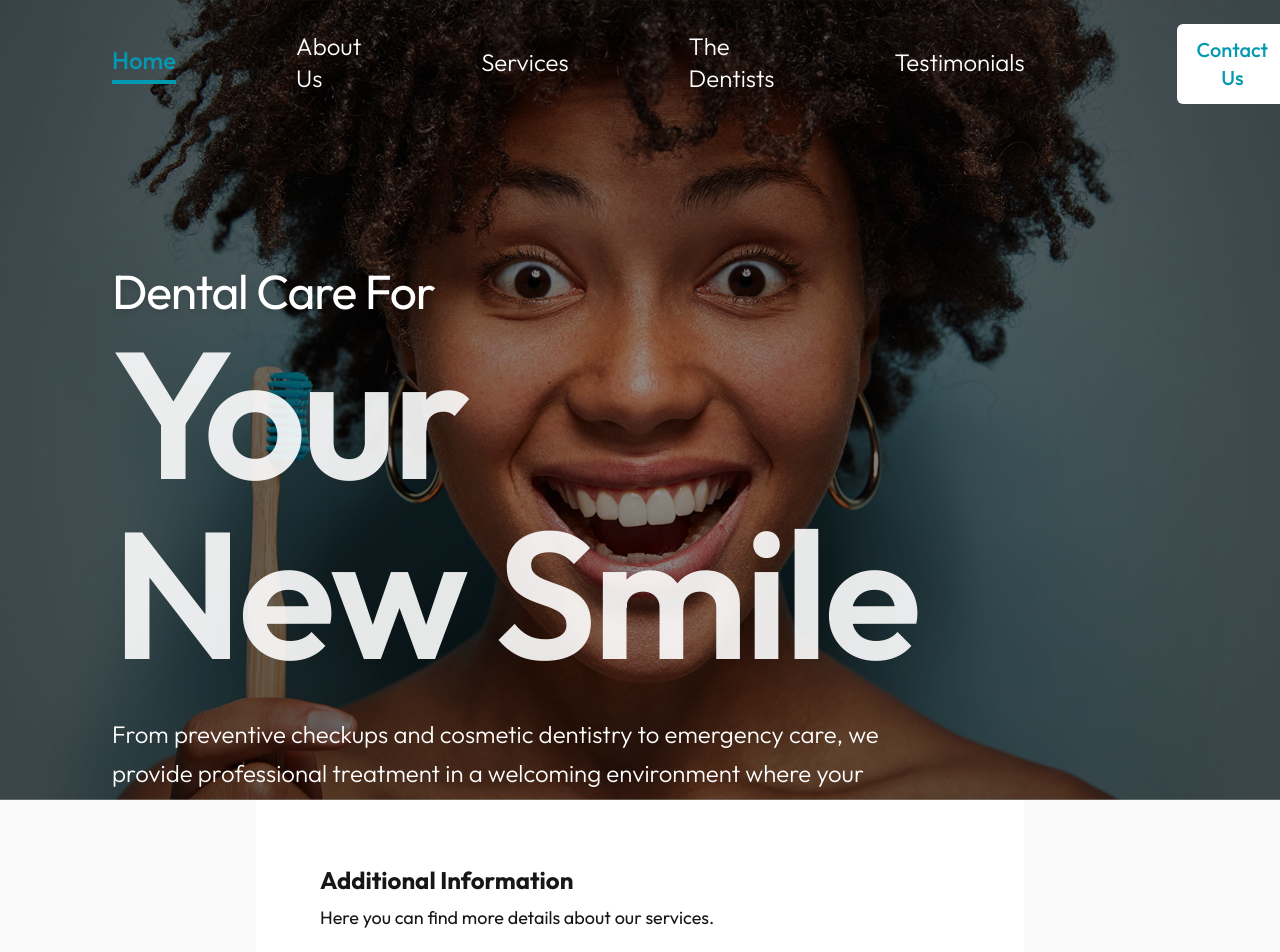
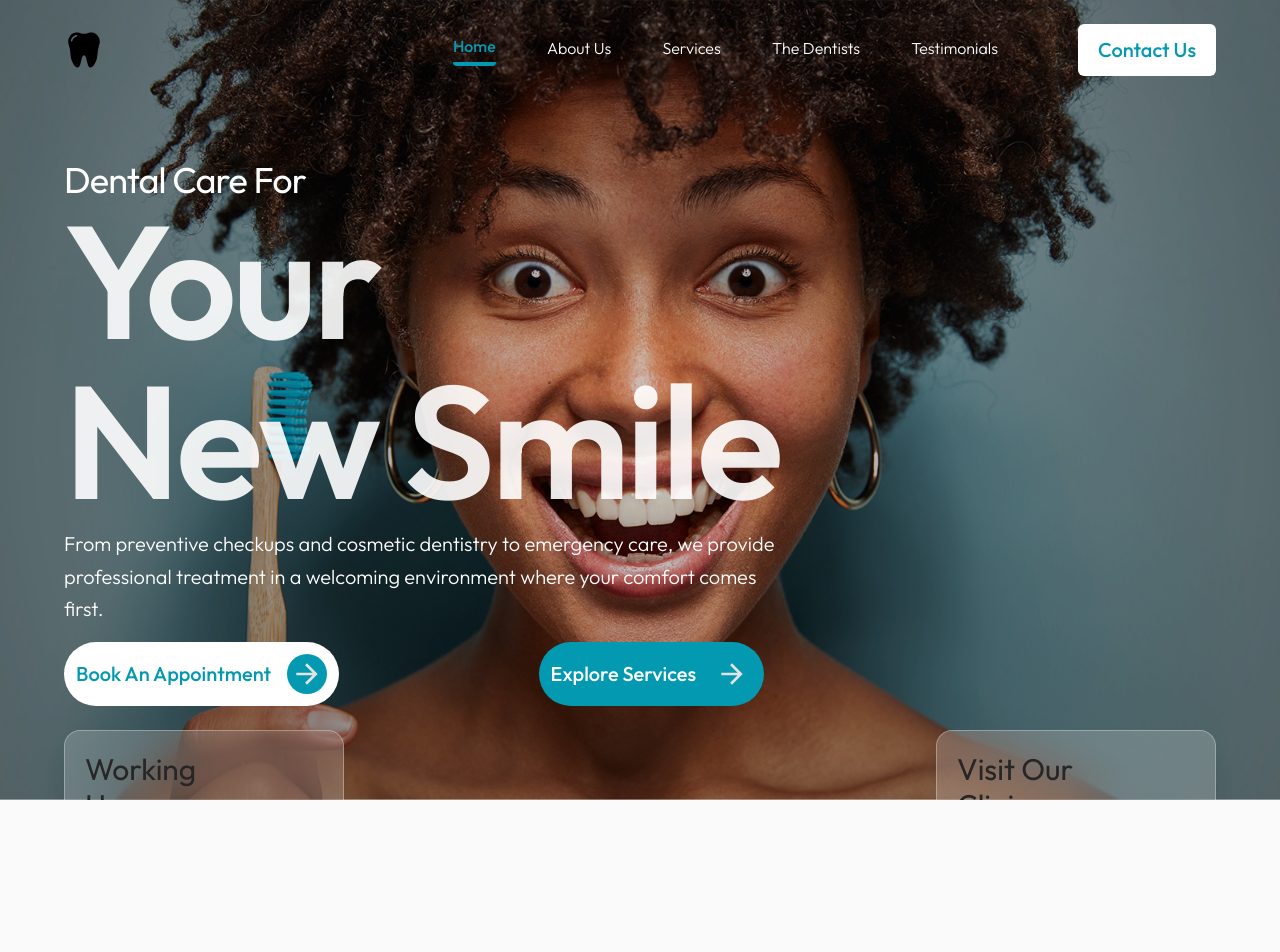
Before and after one commit to Mboya72/dentists-at-the-place, a Next.js app: page / in a window 1280 px wide. Shown: the top 952 px of the page. Built offline with nearby package versions, Linux system fonts and the light colour scheme; grey boxes are pictures that could not be loaded.

Commit message:
Refactor Home component: update section styles, enhance navigation, and improve hero content layout

```diff
--- a/app/page.tsx
+++ b/app/page.tsx
@@ -9,7 +9,7 @@ export default function Home() {
   return (
     <div className="flex flex-col min-h-screen bg-zinc-50 font-sans dark:bg-black">
       {/* 1. Full-Screen Hero Image Section */}
-      <section className="relative w-full h-screen overflow-hidden">
+      <section className="relative w-[100vw] h-[100dvh] overflow-hidden">
         {/* Background Image */}
         <Image
           src="/landingpage.jpg"
@@ -20,10 +20,10 @@ export default function Home() {
         />
 
         {/* Dark Tint Overlay */}
-        <div className="absolute inset-0 bg-black/40 pointer-events-none z-0" />
+        <div className="absolute inset-0 bg-black/15 pointer-events-none z-0" />
 
         {/* Navigation Bar Header */}
-        <header className="absolute top-0 left-0 right-0 z-20 flex items-center justify-between px-6 sm:px-12 py-6 max-h-82 max-w-[90vw] mx-auto">
+        <header className="absolute top-0 left-0 right-0 z-10 flex items-center justify-between  py-6 max-h-82 max-w-[90vw] mx-auto">
           <a href="#" className="flex items-center cursor-pointer">
             <Image
               src="/logo.svg"
@@ -35,14 +35,14 @@ export default function Home() {
             />
           </a>
 
-          <div className="flex items-center space-x-10 md:space-x-38">
-            <nav className="hidden md:flex items-center space-x-8 lg:space-x-30 text-2xl font-light text-white">
+          <div className="flex items-center space-x-10 md:space-x-20">
+            <nav className="hidden md:flex items-center space-x-8 lg:space-x-[4vw] text-md font-light text-white">
               <a
                 href="#home"
                 onClick={() => setActive("home")}
                 className={`pb-1 transition-colors hover:text-[var(--color2)] ${
                   active === "home"
-                    ? "text-[var(--color2)] font-medium border-b-4 border-[var(--color2)]"
+                    ? "text-[var(--color2)] font-medium border-b-4 border-[var(--color2)] rounded-sm"
                     : ""
                 }`}
               >
@@ -54,7 +54,7 @@ export default function Home() {
                 onClick={() => setActive("about")}
                 className={`pb-1 transition-colors hover:text-[var(--color2)] ${
                   active === "about"
-                    ? "text-[var(--color2)] font-medium border-b-4 border-[var(--color2)]"
+                    ? "text-[var(--color2)] font-medium border-b-4 border-[var(--color2)] rounded-sm"
                     : ""
                 }`}
               >
@@ -66,7 +66,7 @@ export default function Home() {
                 onClick={() => setActive("services")}
                 className={`pb-1 transition-colors hover:text-[var(--color2)] ${
                   active === "services"
-                    ? "text-[var(--color2)] font-medium border-b-4 border-[var(--color2)]"
+                    ? "text-[var(--color2)] font-medium border-b-4 border-[var(--color2)] rounded-sm"
                     : ""
                 }`}
               >
@@ -78,7 +78,7 @@ export default function Home() {
                 onClick={() => setActive("dentists")}
                 className={`pb-1 transition-colors hover:text-[var(--color2)] ${
                   active === "dentists"
-                    ? "text-[var(--color2)] font-medium border-b-4 border-[var(--color2)]"
+                    ? "text-[var(--color2)] font-medium border-b-4 border-[var(--color2)] rounded-sm"
                     : ""
                 }`}
               >
@@ -90,7 +90,7 @@ export default function Home() {
                 onClick={() => setActive("testimonials")}
                 className={`pb-1 transition-colors hover:text-[var(--color2)] ${
                   active === "testimonials"
-                    ? "text-[var(--color2)] font-medium border-b-4 border-[var(--color2)]"
+                    ? "text-[var(--color2)] font-medium border-b-4 border-[var(--color2)] rounded-sm"
                     : ""
                 }`}
               >
@@ -104,49 +104,74 @@ export default function Home() {
         </header>
 
         {/* Hero Title & Typography Overlay */}
-        <div className="absolute top-1/3 left-0 right-0 z-10 px-6 sm:px-12 max-w-[90vw] mx-auto text-white">
-          <h2 className="text-3xl sm:text-5xl font-normal tracking-tight drop-shadow-md">
+        <div className="absolute top-1/5 left-0 right-0 max-w-[90vw] mx-auto text-white">
+          <h2 className="text-3xl sm:text-4xl font-normal tracking-tight ">
             Dental Care For
           </h2>
 
-          <h1 className="mt-2 text-6xl sm:text-8xl lg:text-[180px]/[1] font-semibold text-white/90 tracking-tight">
+          <h1 className="text-6xl sm:text-7xl lg:text-[160px]/[1] font-semibold text-white/90 tracking-tight">
             Your <br /> New Smile
           </h1>
 
-          <p className="mt-8 max-w-3xl text-lg sm:text-xl lg:text-2xl font-light leading-relaxed text-white">
+          <p className="mt-2 max-w-180 text-lg sm:text-lg lg:text-xl font-light leading-relaxed text-white">
             From preventive checkups and cosmetic dentistry to emergency care,
             we provide professional treatment in a welcoming environment where
             your comfort comes first.
           </p>
-          <div className="mt-8 flex flex-wrap max-w-3xl justify-between">
-            <button className="flex items-center rounded-full gap-4 bg-white text-[#0399B0] text-lg sm:text-xl px-5 py-3 font-medium hover:bg-[var(--color2)] hover:text-[var(--color1)] transition-colors cursor-pointer z-30">
+          <div className="mt-4 flex flex-wrap max-w-175 justify-between">
+            <button className="flex items-center rounded-full gap-4 bg-white text-[#0399B0] text-lg sm:text-xl px-3 py-3 font-medium hover:bg-[var(--color2)] hover:text-[var(--color1)] transition-colors cursor-pointer z-30">
               <span>Book An Appointment</span>
               <Image
                 src="/arrow_forward.svg"
                 alt="arrow"
-                width={44}
-                height={44}
-                className="p-2 rounded-full bg-[var(--color2)]"
+                width={40}
+                height={40}
+                className="p-1 rounded-full bg-[var(--color2)]"
               />
             </button>
 
-            <button className="flex items-center rounded-full gap-4 bg-[var(--color2)] text-[var(--color1)] text-lg sm:text-xl px-5 py-3 font-medium hover:bg-[var(--color1)] hover:text-[var(--color2)] transition-colors cursor-pointer z-30">
+            <button className="flex items-center rounded-full gap-4 bg-[var(--color2)] text-[var(--color1)] text-lg sm:text-xl px-3 py-3 font-medium hover:bg-[var(--color1)] hover:text-[var(--color2)] transition-colors cursor-pointer z-30">
               <span>Explore Services</span>
               <Image
                 src="/arrow_forward.svg"
                 alt="arrow"
-                width={44}
-                height={44}
-                className="p-2 rounded-full bg-[var(--color1)] text-[var(--color2)]"
+                width={40}
+                height={40}
+                className="p-1 rounded-full bg-[var(--color2)] text-[var(--color2)]"
               />
             </button>
+          </div>
+          <div className="flex mt-6 justify-between">
+            <div className="border border-[var(--color2)] w-70 rounded-2xl bg-white/20 dark:bg-black/30 backdrop-blur-xl border border-white/30 dark:border-white/10 shadow-xl rounded-2xl p-5 text-neutral-800 dark:text-neutral-100">
+              <h1 className="text-3xl">
+                Working <br /> Hours
+              </h1>
+              <div className="flex items-center gap-4 mt-2">
+                <Image src="/clock.svg" alt="clock" width={40} height={40} />
+                <div>
+                  <p>MON - SAT</p>
+                  <p>9:00 AM - 5:00 PM</p>
+                </div>
+              </div>
+            </div>
+            <div className="border border-[var(--color2)] rounded-2xl w-70 bg-white/20 dark:bg-black/30 backdrop-blur-xl border border-white/30 dark:border-white/10 shadow-xl rounded-2xl p-5 text-neutral-800 dark:text-neutral-100">
+              <h1 className="text-3xl">
+                Visit Our <br /> Clinic
+              </h1>
+              <div className="flex items-center gap-4 mt-2">
+                <Image src="/location.svg" alt="location" width={40} height={40} />
+                <div>
+                  <p>The Place, General Mathenge Drive, Nairobi.</p>
+                </div>
+              </div>
+            </div>
           </div>
         </div>
       </section>
 
       {/* 2. Main Content Section (Below the fold) */}
-      <main className="flex flex-1 w-full max-w-3xl flex-col items-center justify-between py-16 px-6 sm:px-16 bg-white dark:bg-black sm:items-start self-center">
-        <section className="mb-12">
+
+      <section className="h-[100vh] w-[85vw] items-center justify-between mx-auto flex">
         <h2 className="text-2xl font-bold">Additional Information</h2>
         <p className="mt-2 text-lg">
           Here you can find more details about our services.
@@ -162,9 +187,7 @@ export default function Home() {
 
       <section className="mb-12">
         <h2 className="text-2xl font-bold">About Us</h2>
-          <p className="mt-2 text-lg">
-            Learn more about our mission and values.
-          </p>
+        <p className="mt-2 text-lg">Learn more about our mission and values.</p>
       </section>
 
       <section className="mb-12">
@@ -180,7 +203,6 @@ export default function Home() {
           Explore the range of services we offer to our clients.
         </p>
       </section>
-      </main>
     </div>
   );
 }
```
Lines whose indentation alone changed are shown as unchanged.
